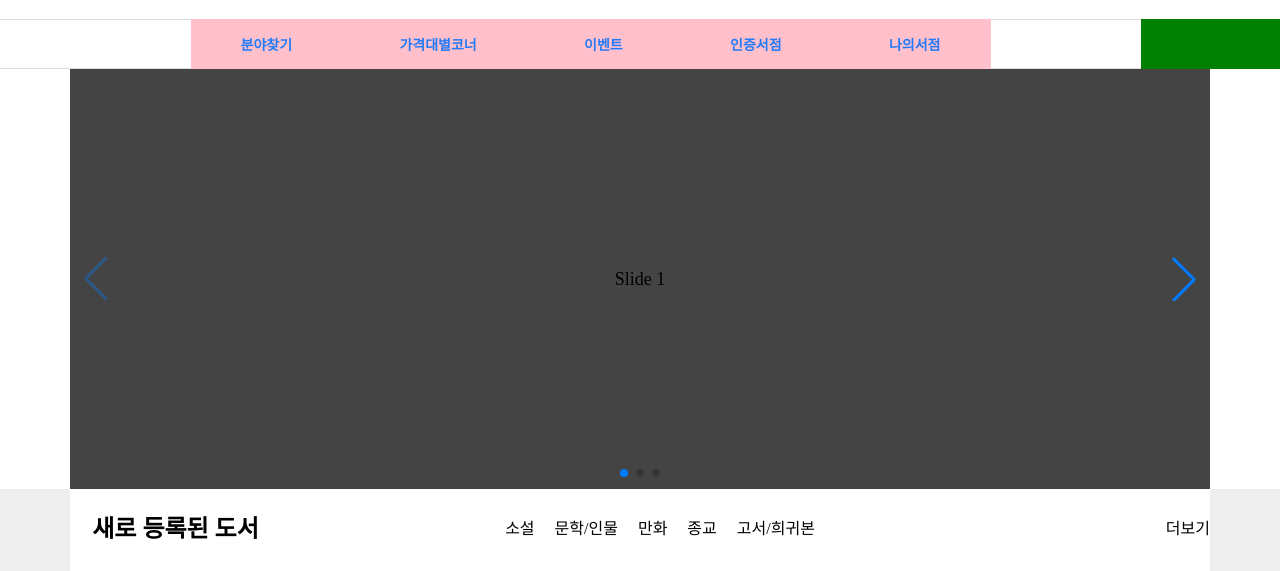
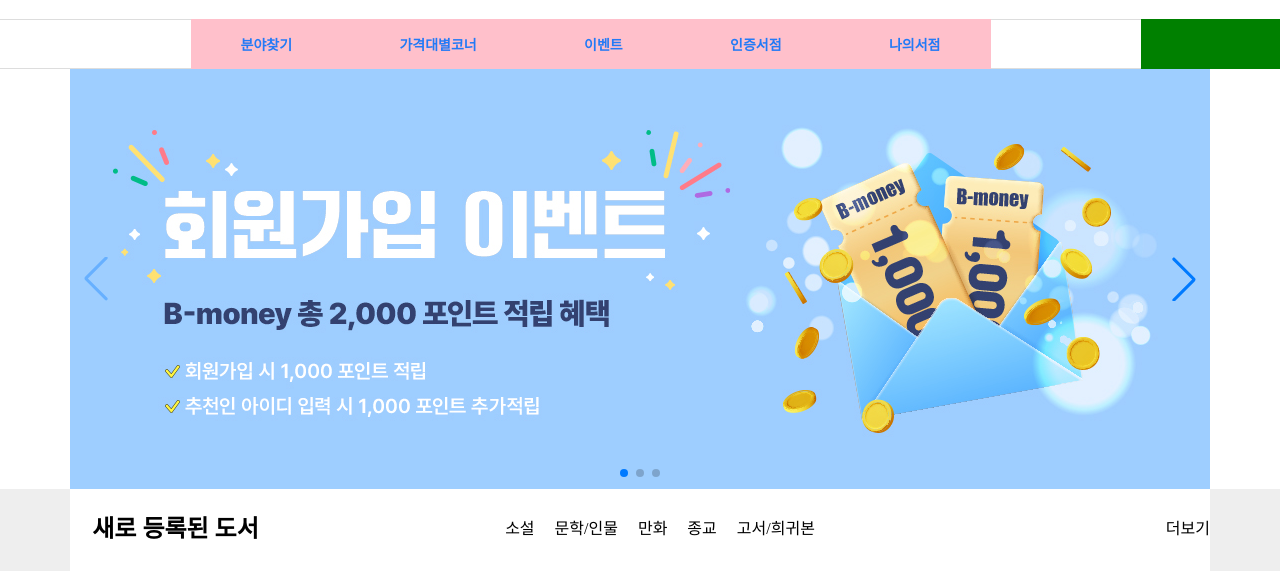
Before and after one commit to sun111902/bookstore_2608, a plain HTML site: page index.html in a window 1280 px wide. Shown: the part 179-750 px from the top of the page. Drawn offline with nearby package versions, Linux system fonts and the light colour scheme; no server answers.

Commit message:
260901 project1

```diff
--- a/css/main.css
+++ b/css/main.css
@@ -203,6 +203,7 @@
    height: 850px;
    width: 350px;
    padding: 17px 0px;
+
 }
 .store-item{
    display: flex;
@@ -214,7 +215,6 @@
    transition: background var(--transition);
    border-radius: var(--radius-sm);
    background-color: white;
-
 
 
 }
@@ -244,6 +244,7 @@
  font-weight: 700;
  color: var(--color-primary);
  margin-bottom: 2px;
+
 
 }
 
--- a/index.html
+++ b/index.html
@@ -78,7 +78,10 @@
             <!-- Swiper -->
             <div class="swiper mySwiper">
                 <div class="swiper-wrapper">
-                    <div class="swiper-slide">Slide 1</div>
+                    <div class="swiper-slide">
+                        <img src="./img/slider.jpg" alt="슬라이더">
+                    </div>
+
                     <div class="swiper-slide">Slide 2</div>
                     <div class="swiper-slide">Slide 3</div>
                 </div>
```
Also changed, not shown: img/slider.jpg (added), img/slider.svg (added).
